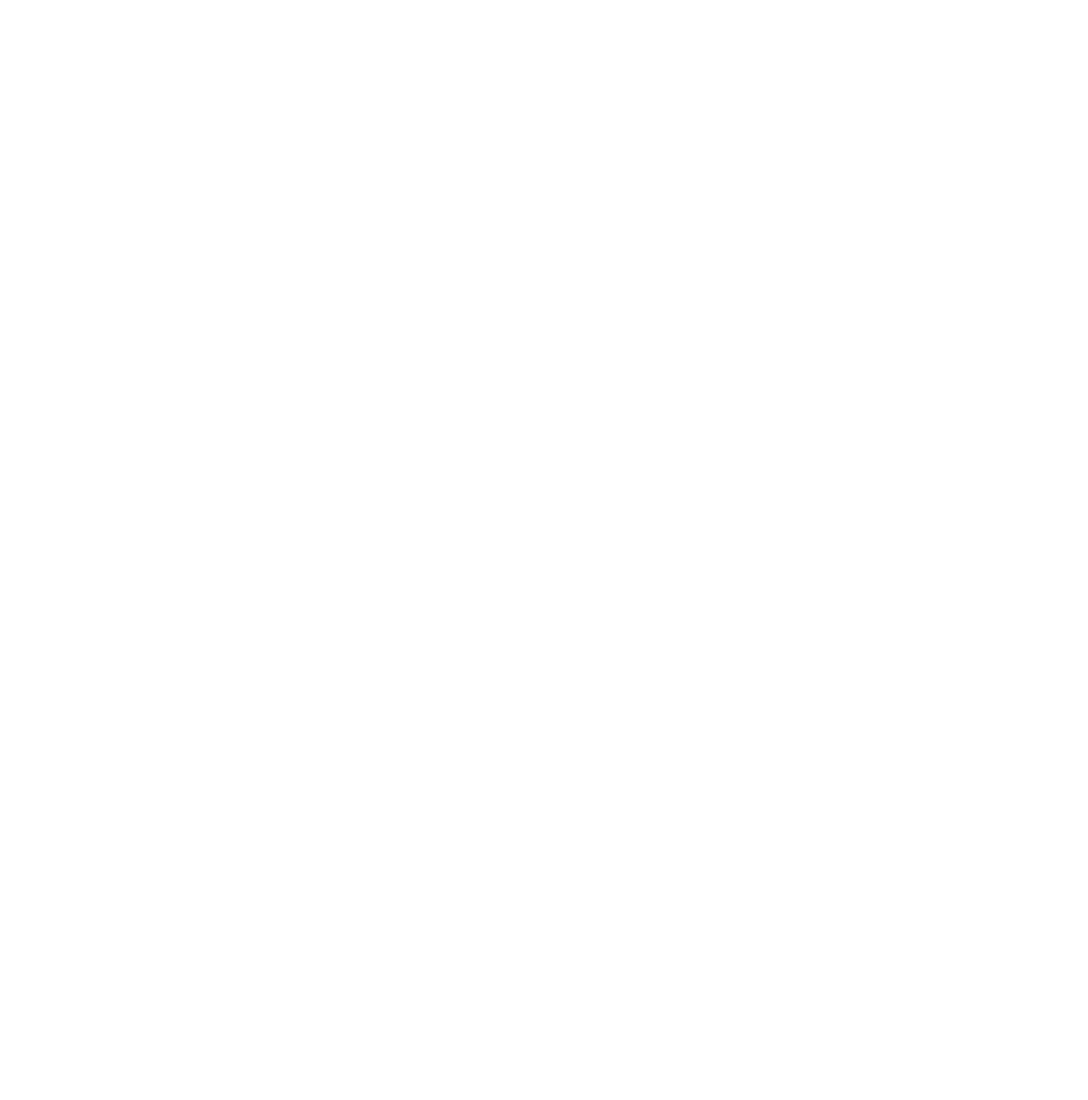
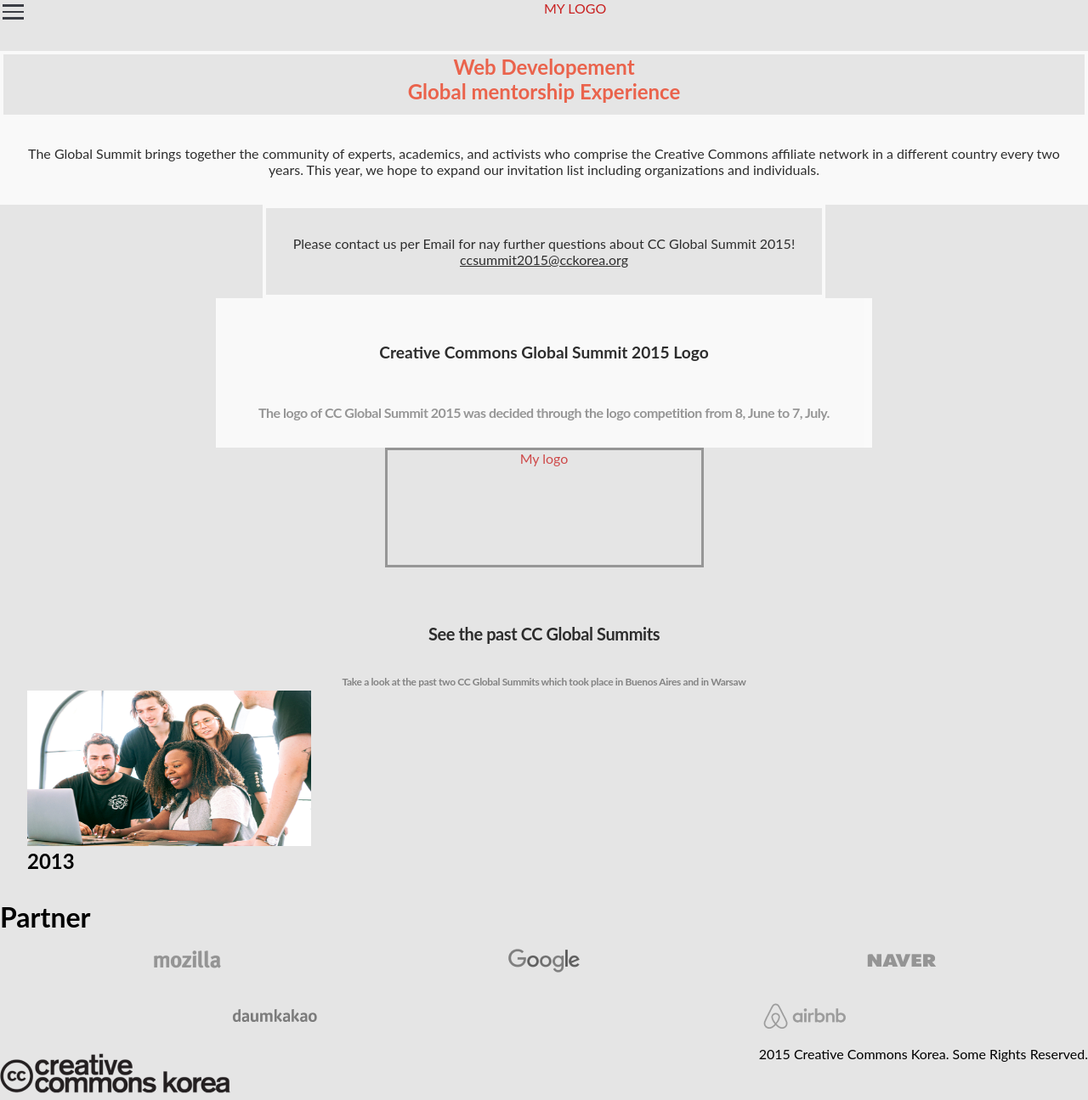
Before and after one commit to jerymey/Capstone, a plain HTML site: page about.html in a window 1280 px wide. Shown: the whole page at 85% size. Before the commit the page ends 800 px from the top, so only its background shows below. Drawn offline with Linux system fonts and the light colour scheme.

Commit message:
Customize About Mobile version page

```diff
--- /dev/null
+++ b/about.css
@@ -0,0 +1,223 @@
+* {
+    font-family: 'Lato';
+    padding: 0;
+    margin: 0;
+    box-sizing: border-box;
+  }
+
+body {
+    background: #e5e5e5;
+    font-family: "Poppins", sans-serif;
+    width: 100%
+ }
+
+  header {
+    display: none
+  }
+
+.container {
+    display: flex;
+  }
+
+  .header-title {
+    /* width: 36.4375rem; */
+    height: 4.95038rem;
+    color: #EC4327;
+    font-size: 700;
+    font-weight: 500px;
+    border: solid white 4px;
+    margin-top: 2rem;
+  }
+
+  .header {
+    display: flex;
+    /* width: 23.3125rem; */
+    /* padding: 6.8125rem 0rem 4.4375rem 0rem; */
+    flex-direction: column;
+    justify-content: flex-end;
+    align-items: center;
+    background-repeat: no-repeat;
+    background-size: 100%;
+    opacity: 0.80;
+  }
+
+  .header-1 {
+    text-align: center;
+  }
+
+  .para-2 {
+    padding: 2rem;
+    background: #fff;
+  }
+
+  .para-3-cont {
+    text-align: center;
+    padding: 2rem;
+    border: solid white 4px;
+  }
+
+  .para-3-cont a {
+    color: black;
+    text-decoration: underline;
+  }
+
+  h2 {
+    font-size: 1.2rem;
+    padding: 1.25rem 3.125rem;
+    margin: 2rem auto;
+    justify-content: center;
+    text-align: center;
+  }
+
+.para-3 {
+  color: #838383;
+  text-align: center;
+  font-family: Lato;
+  font-size: 1rem;
+  font-style: normal;
+  font-weight: 700;
+  line-height: 1.3125rem; /* 131.25% */
+  letter-spacing: -0.03rem;
+  }
+
+.cont-4 h2 {
+  width: 100%;
+  height: 2px;
+}
+
+.cont-4 {
+  background: #fff;
+}
+
+.logo {
+  color:  rgb(201, 35, 35);
+}
+
+.logo-2 {
+  width: 23.4375rem;
+  height: 8.85719rem;
+  text-align: center;
+  border: solid #838383 ;
+  align-items: center;
+  color:  rgb(201, 35, 35);
+}
+
+  li {
+    list-style: none;
+  }
+
+  a {
+    color: #fff;
+    text-decoration: none;
+  }
+
+  .nav {
+    position: fixed;
+    left: -100%;
+    top: 0;
+    flex-direction: column;
+    background: rgba(255, 84, 56, 1);
+    backdrop-filter: blur(10px);
+    text-align: center;
+    height: 100vh;
+    transition: 0.4s;
+    /* padding: 5px; */
+  }
+
+  .nav.active {
+    left: 0;
+  }
+
+  .nav-item {
+    margin: 16px 0;
+    margin-left: 15px;
+  }
+
+  .bar {
+    display: block;
+    flex: 1;
+    width: 25px;
+    height: 2.5px;
+    margin: 5px 3px;
+    -webkit-transition: all 0.3s ease-in-out;
+    transition: all 0.3s ease-in-out;
+    background-color: rgba(59, 62, 69, 1);
+  }
+
+  .hamb {
+    display: block;
+    cursor: pointer;
+    width: 50%;
+  }
+
+  .hamb.active .bar:nth-child(2) {
+    opacity: 0;
+  }
+
+  .hamb.active .bar:nth-child(1) {
+    transform: translateY(8px) rotate(45deg);
+    background-color: rgba(59, 62, 69, 1);
+  }
+
+  .hamb.active .bar:nth-child(3) {
+    transform: translateY(-8px) rotate(-45deg);
+    background-color: rgba(59, 62, 69, 1);
+  }
+
+/* ------------------Program-about----------------- */
+
+.program-2 {
+    align-items: center;
+    padding: 2rem;
+}
+
+.title-3 {
+  color: #2C2C2C;
+font-family: 'Lato';
+font-size: 1.25rem;
+font-style: normal;
+font-weight: 700;
+line-height: 1.75rem; /* 140% */
+letter-spacing: -0.025rem;
+text-align: center;
+padding: 2rem;
+}
+
+.program-2 p {
+    color: #838383;
+    text-align: center;
+    font-family: Lato;
+    font-size: 0.75rem;
+    font-style: normal;
+    font-weight: 700;
+    line-height: 1.3125rem; /* 175% */
+    letter-spacing: -0.0225rem;
+}
+
+.img-col img {
+  width: 20.875rem;
+  height: 11.40394rem;
+}
+
+.layer {
+  background: rggba(226,0,0,0.7);
+  height: 100%;
+  width: 100%;
+}
+
+.line-1 {
+    padding: 1rem;
+    display: flex;
+    justify-content: space-around;
+}
+
+.line-2 {
+    padding: 1rem;
+    display: flex;
+    justify-content: space-around;
+}
+
+.copyrigth {
+    display: flex;
+    justify-content: space-between;
+}
--- a/about.html
+++ b/about.html
@@ -3,9 +3,99 @@
 <head>
     <meta charset="UTF-8">
     <meta name="viewport" content="width=device-width, initial-scale=1.0">
+    <link rel="stylesheet" href="about.css">
     <title>About Us</title>
 </head>
 <body>
+    <header>
+        <ul class="social-header">
+            <li>English</li>
+            <li>My Page</li>
+            <li>Logout</li>
+        </ul>
+    </header>
+    <nav class="navbar">
+        <div class="container">
+            <div class="hamb">
+                <span class="bar"></span>
+                <span class="bar"></span>
+                <span class="bar"></span>
+            </div>
+            <div class="logo">MY LOGO</div>
+            <ul class="nav">
+                <li class="nav-item">
+                    <a href="#" class="nav-link">about</a>
+                </li>
+                <li class="nav-item">
+                    <a href="#" class="nav-link">Program</a>
+                </li>
+                <li class="nav-item">
+                    <a href="#" class="nav-link">Join</a>
+                </li>
+                <li class="nav-item">
+                    <a href="#" class="nav-link">Sponser</a>
+                </li>
+                <li class="nav-item">
+                    <a href="#" class="nav-link">New</a>
+                </li>
+            </ul>
+        </div>
+
+
+      </nav>
+      <section class="header">
+       <div class="header-1">
+        <h1 class="header-title">Web Developement <br> Global mentorship Experience</h1>
+        <p class="para-2">The Global Summit brings together the community of
+            experts, academics, and activists who comprise the Creative Commons affiliate network in a different country every two years.
+            This year, we hope to expand our invitation list including organizations and individuals.</p>
+       </div>
+       <div class="para-3-cont">
+       <p>Please contact us per Email for nay further questions about CC Global Summit 2015!</p>
+       <span><a href=""> ccsummit2015@cckorea.org</a></span>
+       </div>
+        <div class="cont-4">
+       <h2>Creative Commons Global Summit 2015 Logo<h2>
+        <div class="separator"></div>
+        <p class="para-3">The logo of CC Global Summit 2015 was decided through the logo competition from 8, June to 7, July.</p>
+        </div>
+        <div class="logo-2">My logo</div>
+      </section>
+
+      <section class="program-2">
+        <div class="title-3">See the past CC Global Summits</div>
+        <div class="separator"></div>
+        <p> Take a look at the past two CC Global Summits which took place in Buenos Aires and in Warsaw </p>
+
+        <div class="img-col">
+            <img src="images/pexels-canva-studio-3153198.jpg" alt="">
+         <div class="layer">
+            <h1>2013</h1>
+         </div>
+
+        </div>
+    </section>
+
+    <footer>
+        <h1>Partner</h1>
+        <ul class="line-1">
+            <li><img src="images/partner/mozilla 1.png" alt=""></li>
+            <li><img src="images/partner/googlekorea 1.png" alt=""></li>
+            <li><img src="images/partner/naver 1.png" alt=""></li>
+        </ul>
+        <ul class="line-2">
+            <li><img src="images/partner/daumkakaologo 1.png" alt=""></li>
+            <li><img src="images/partner/airbnb 1.png" alt=""></li>
+        </ul>
+
+        <div class="copyrigth">
+            <img src="images/cck-logo1 1.png" alt="">
+            <p>2015 Creative Commons Korea. Some Rights Reserved.</p>
+        </div>
+    </footer>
+
+
+        <script src="script.js"></script>
 
 </body>
 </html>
```
Also changed, not shown: index.html (+0 -1 lines), images/cck-logo1 1.png (added), images/partner/airbnb 1.png (added), images/partner/daumkakaologo 1.png (added), images/partner/googlekorea 1.png (added), images/partner/mozilla 1.png (added), images/partner/naver 1.png (added).
